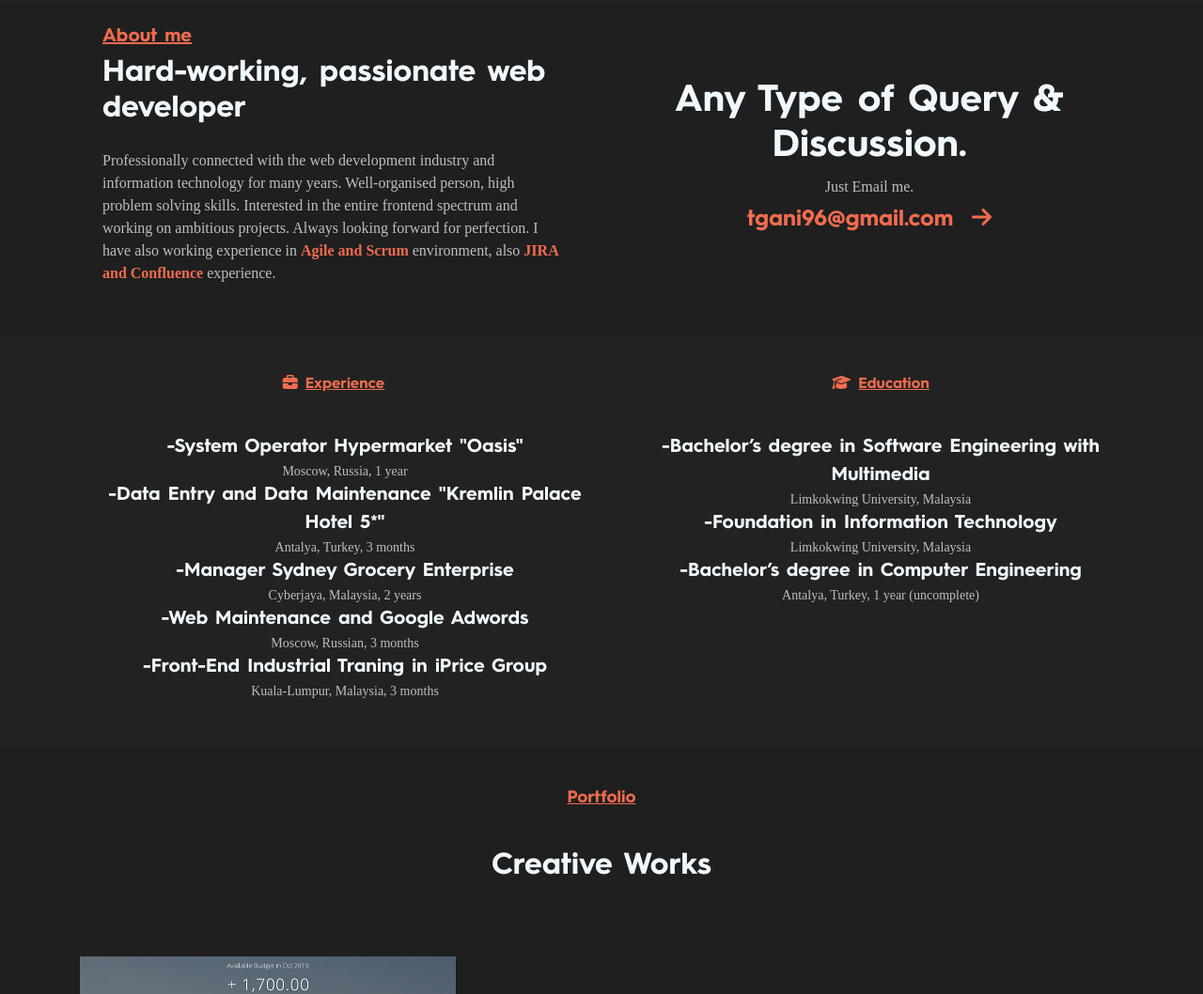
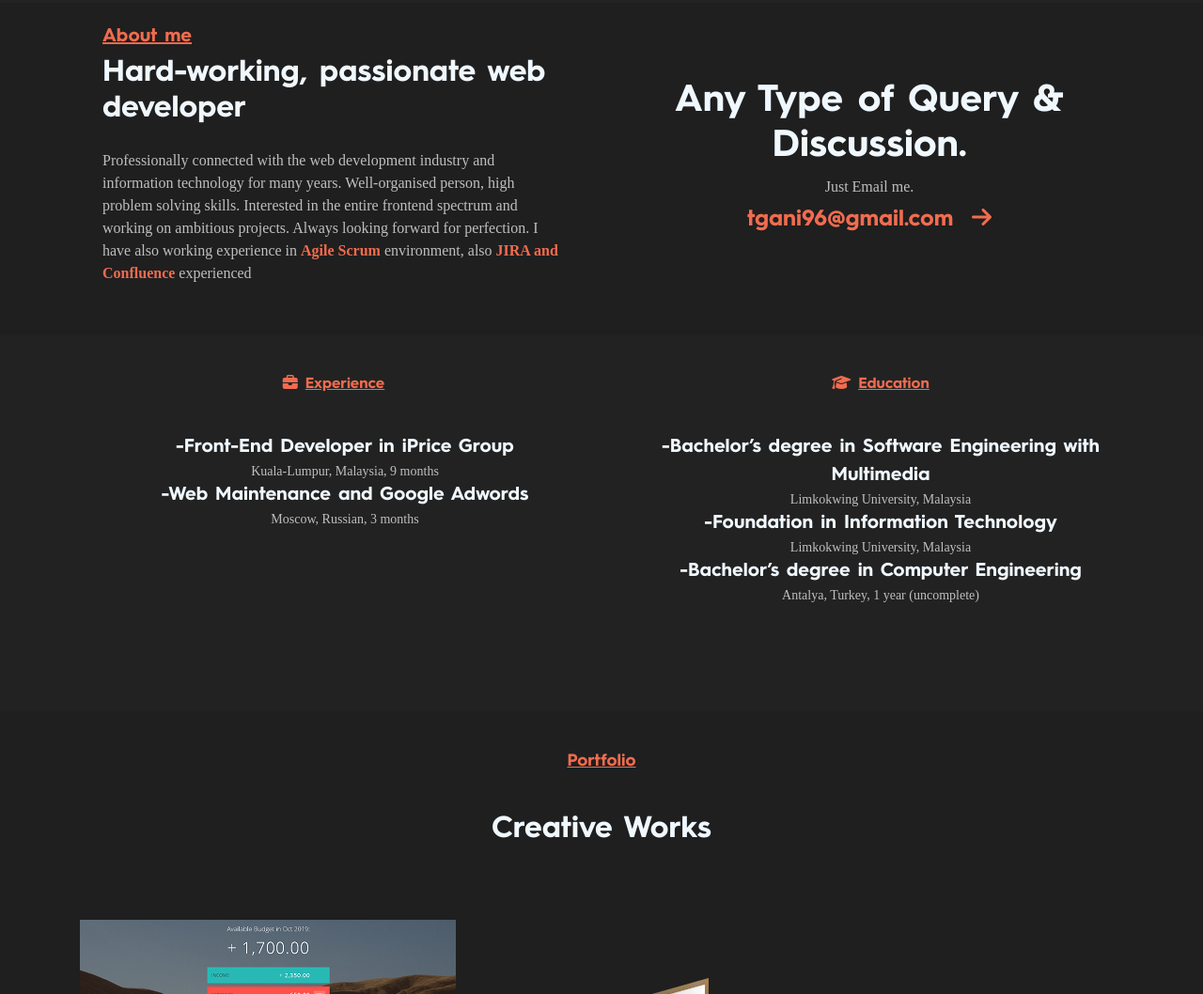
Before and after one commit to ganijon-dev/portfolio, a plain HTML site: page index.html in a window 1280 px wide. Shown: the part 659-1717 px from the top of the page at 94% size. Drawn offline with nearby package versions, Linux system fonts and the light colour scheme; files whose address does not match are found by name.

Commit message:
Some editing

```diff
--- a/index.html
+++ b/index.html
@@ -87,7 +87,7 @@
                 <div class="col-lg-6 col-sm-12" id="introduction">
                     <h5 class="small-headers mt-4 ml-4"><u>About me</u></h5>
                     <h2 class="about-title ml-4">Hard-working, passionate web developer </h2>
-                    <p class="sub-info m-4">Professionally connected with the web development industry and information technology for many years. Well-organised person, high problem solving skills. Interested in the entire frontend spectrum and working on ambitious projects. Always looking forward for perfection. I have also working experience in <span class="special-words">Agile and Scrum</span> environment, also <span class="special-words">JIRA and Confluence</span> experience.</p>
+                    <p class="sub-info m-4">Professionally connected with the web development industry and information technology for many years. Well-organised person, high problem solving skills. Interested in the entire frontend spectrum and working on ambitious projects. Always looking forward for perfection. I have also working experience in <span class="special-words">Agile Scrum</span> environment, also <span class="special-words">JIRA and Confluence</span> experienced</p>
                 </div>
                 <div class="col-lg-6 col-sm-12" id="query-box">
                     <h1 class="query"> Any Type of Query & Discussion.</h1>
@@ -109,16 +109,11 @@
                 <div class= "col-lg-6 col-sm-12">
                     <div class="experince-title text-center"><i class="fas fa-briefcase mr-2"></i><u>Experience</u></div>
                     <div class="experience-info ml-4">
-                        <div class="job-title">-System Operator Hypermarket "Oasis"</div>
-                        <div class="job-info">Moscow, Russia, 1 year</div>
-                        <div class="job-title">-Data Entry and Data Maintenance "Kremlin Palace Hotel 5*"</div>
-                        <div class="job-info">Antalya, Turkey, 3 months</div>
-                        <div class="job-title">-Manager Sydney Grocery Enterprise</div>
-                        <div class="job-info">Cyberjaya, Malaysia, 2 years</div>
+                        <div class="job-title">-Front-End Developer in iPrice Group </div>
+                        <div class="job-info">Kuala-Lumpur, Malaysia, 9 months</div>
                         <div class="job-title">-Web Maintenance and Google Adwords</div>
                         <div class="job-info">Moscow, Russian, 3 months</div>
-                        <div class="job-title">-Front-End Industrial Traning in iPrice Group </div>
-                        <div class="job-info">Kuala-Lumpur, Malaysia, 3 months</div>
+
                     </div>
                 </div>
                 <div class="col-lg-6 col-sm-12">
```
